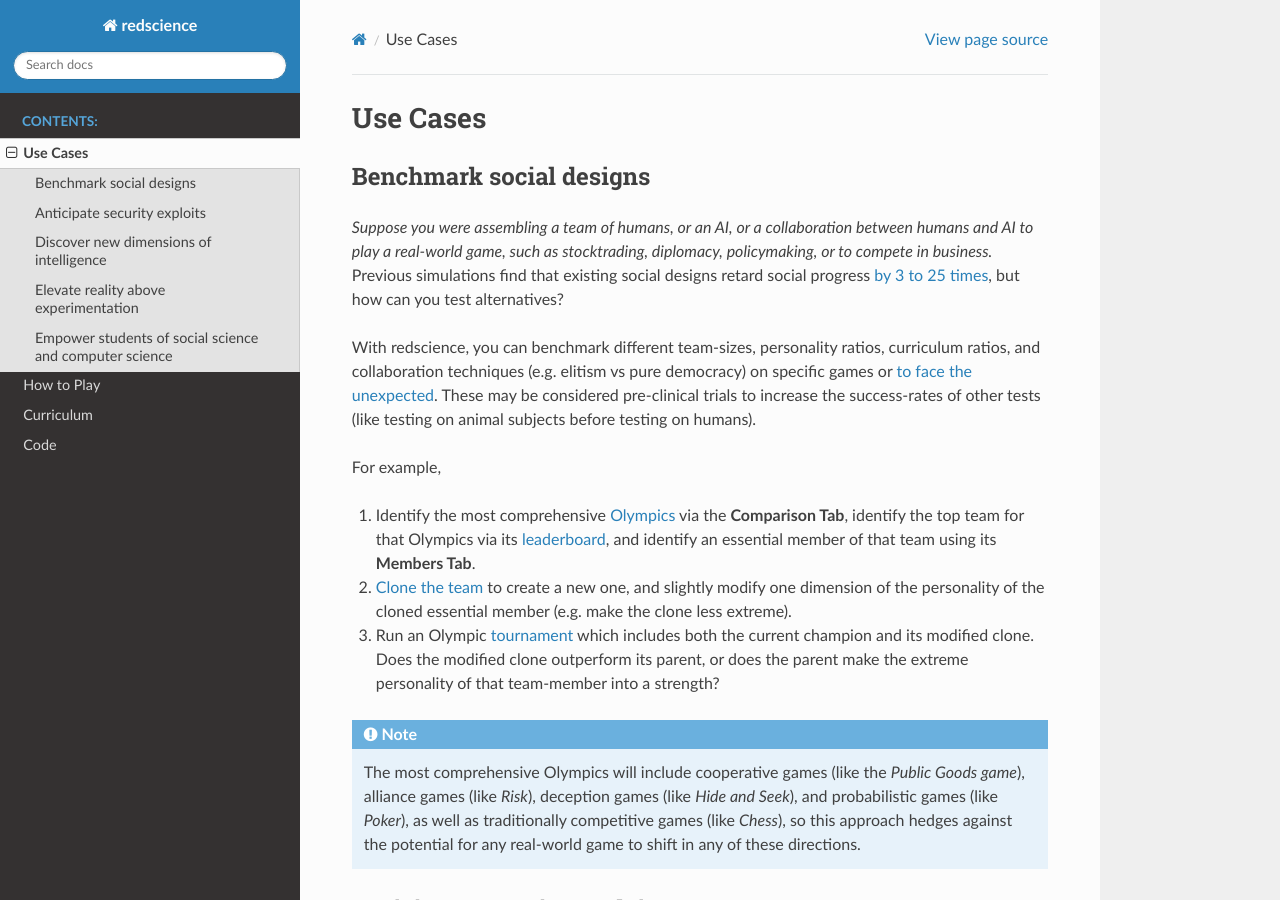
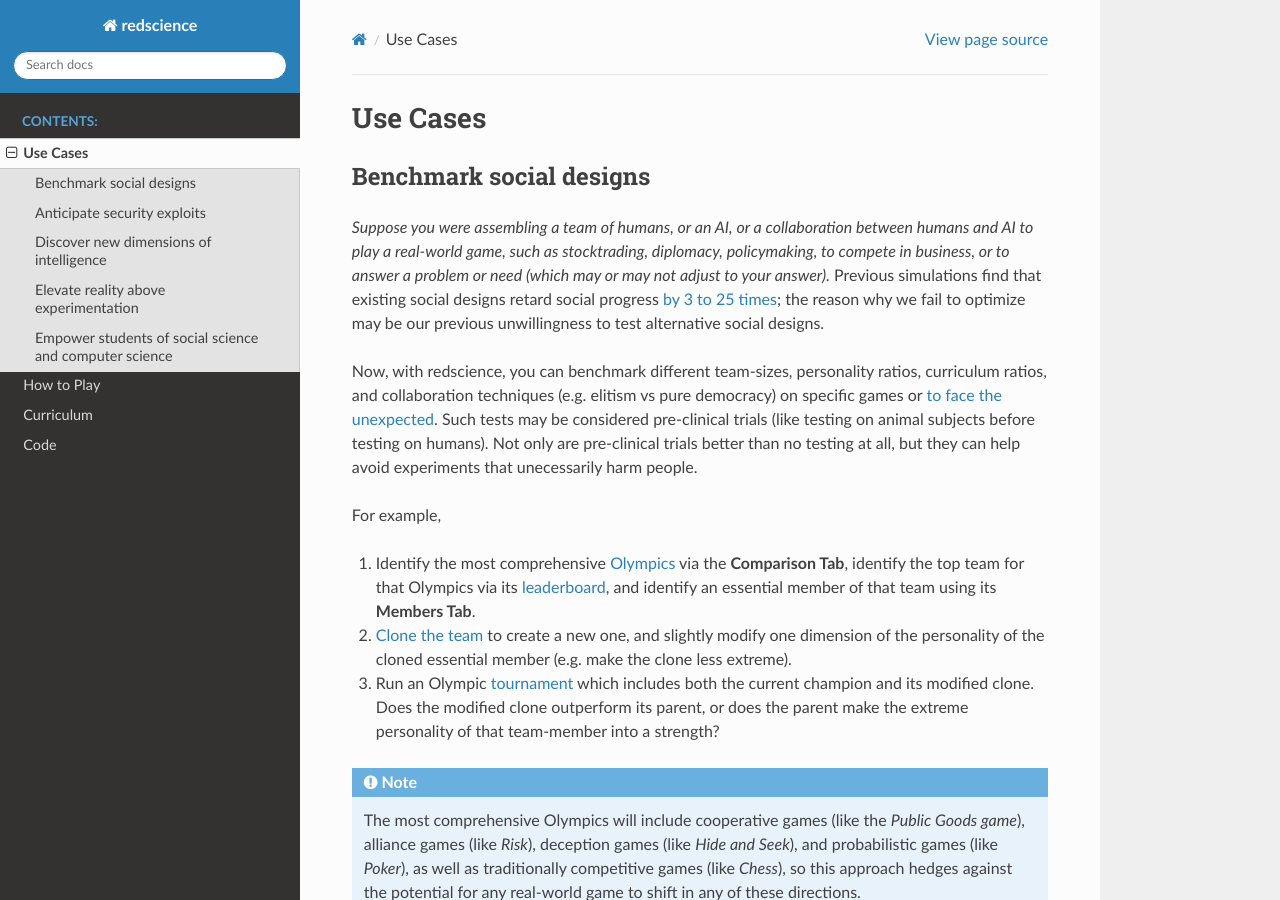
Before and after one commit to ChrisSantosLang/redscience, a Sphinx documentation site: the page built from docs/source/usecases.rst, in a window 1280 px wide and 900 px high. Built offline with Sphinx 7.4.7 and the Read the Docs theme 2.0.0, drawn with Linux system fonts in a browser that asks for light colours.

Commit message:
Update usecases.rst

```diff
--- a/docs/source/usecases.rst
+++ b/docs/source/usecases.rst
@@ -7,17 +7,21 @@ Benchmark social designs
 
 *Suppose you were assembling a team of humans, or an AI, or a
 collaboration between humans and AI to play a real-world game, such as
-stocktrading, diplomacy, policymaking, or to compete in business.*
+stocktrading, diplomacy, policymaking, to compete in business, or to
+answer a problem or need (which may or may not adjust to your answer).*
 Previous simulations find that existing social designs retard social
 progress `by 3 to 25 times <https://figshare.
-com/articles/dataset/Varieties_of_Elitism/7052264>`_, but how can you test
-alternatives?
+com/articles/dataset/Varieties_of_Elitism/7052264>`_; the reason
+why we fail to optimize may be our previous unwillingness to test
+alternative social designs.
 
-With redscience, you can benchmark different team-sizes, personality
+Now, with redscience, you can benchmark different team-sizes, personality
 ratios, curriculum ratios, and collaboration techniques (e.g. elitism vs
 pure democracy) on specific games or `to face the unexpected <Olympics>`_.
-These may be considered pre-clinical trials to increase the success-rates
-of other tests (like testing on animal subjects before testing on humans).
+Such tests may be considered pre-clinical trials (like testing on animal
+subjects before testing on humans). Not only are pre-clinical trials
+better than no testing at all, but they can help avoid experiments that
+unecessarily harm people.
 
 For example,
 
```
